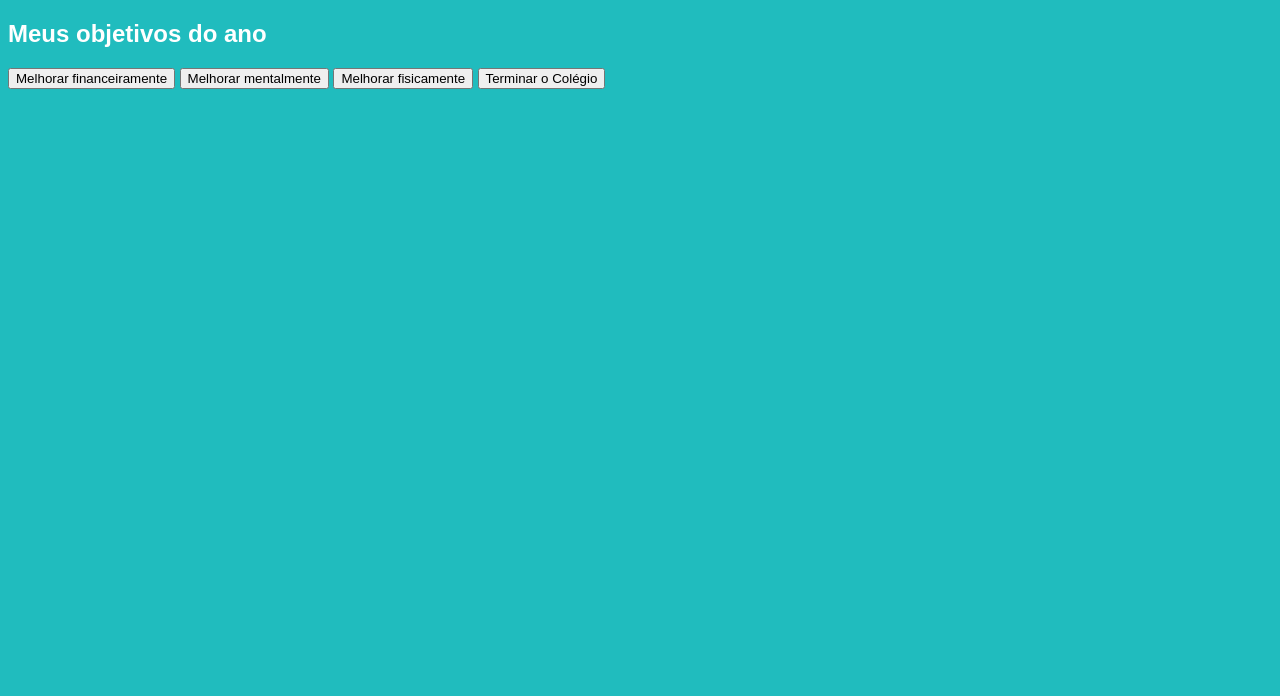
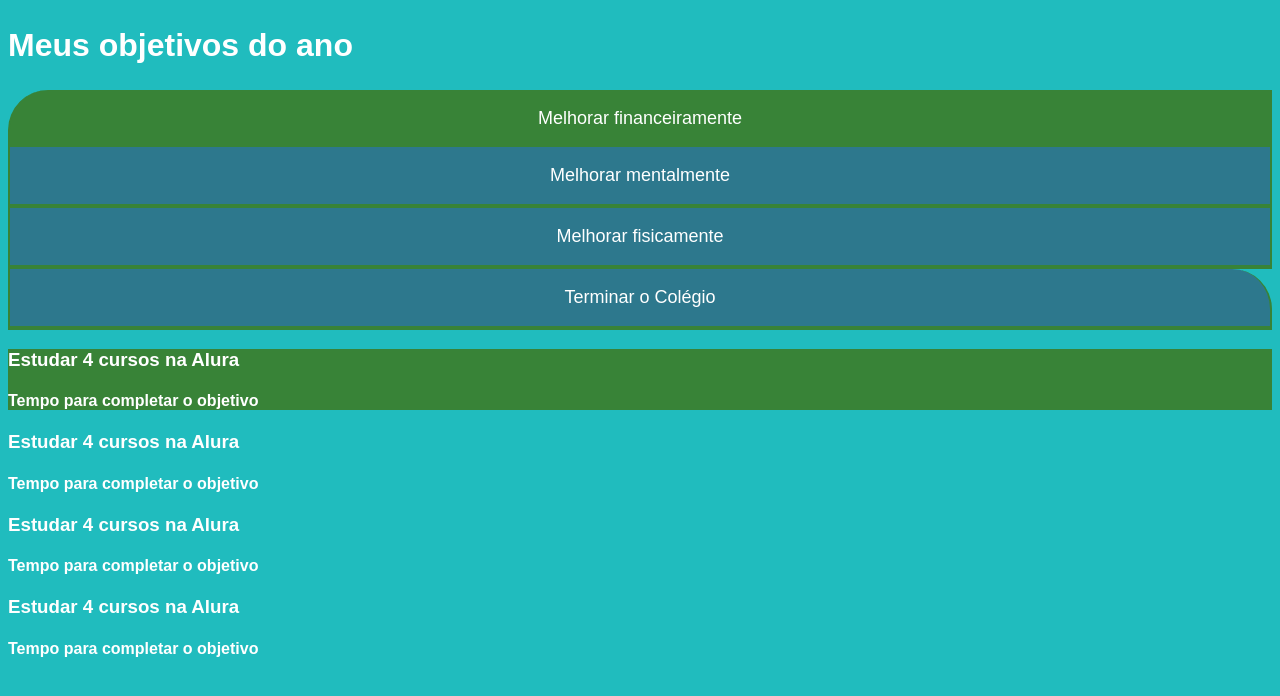
Before and after one commit to kaiofmuniz/agenda2025, a plain HTML site: page index.html in a window 1280 px wide. Drawn offline with Linux system fonts and the light colour scheme.

Commit message:
Add files via upload

```diff
--- a/index.html
+++ b/index.html
@@ -18,6 +18,26 @@
             <button class="botao">Terminar o Colégio</button>
         </div>
 
+        <div class="abas-textos">
+            <div class="abas-conteudo ativo">
+                <h3 class="aba-conteudo-titulo-principal">Estudar 4 cursos na Alura</h3>
+                <h4 class="aba-conteudo-titulo-secundario">Tempo para completar o objetivo</h4>
+            </div>
+            <div class="abas-conteudo">
+                <h3 class="aba-conteudo-titulo-principal">Estudar 4 cursos na Alura</h3>
+                <h4 class="aba-conteudo-titulo-secundario">Tempo para completar o objetivo</h4>
+            </div>
+            <div class="abas-conteudo">
+                <h3 class="aba-conteudo-titulo-principal">Estudar 4 cursos na Alura</h3>
+                <h4 class="aba-conteudo-titulo-secundario">Tempo para completar o objetivo</h4>
+            </div>
+            <div class="abas-conteudo">
+                <h3 class="aba-conteudo-titulo-principal">Estudar 4 cursos na Alura</h3>
+                <h4 class="aba-conteudo-titulo-secundario">Tempo para completar o objetivo</h4>
+            </div>
+
+        </div>
+    </section>
 </body>
 
 
--- /dev/null
+++ b/style.css
@@ -0,0 +1,81 @@
+
+
+:root{
+    --cor-de-fundo: #20bcbe;
+    --amarelo: #f1ff57;
+    --branco: #ffffff;
+    --botao-ativo: #388337;
+    --botao-inativo: rgba(58,55,94,0.5)
+}
+
+
+body{
+
+    background-color: var(--cor-de-fundo);
+    color: var(--branco);
+    font-family: 'Chakra Petch', sans-serif;
+}
+
+.conteudo.principal{
+
+    display: flex;
+    flex-direction: column;
+    justify-content: center;
+    align-items: center;
+    max-width: 1200px;
+    width: 100%;
+    margin: 0 auto;
+}
+
+.titulo-principal {
+    text-align: left;
+    width: 100%;
+    font-size: 32px;
+}
+
+.titulo-principal span {
+    color: var(--verde);
+}
+
+.botao {
+    font-family: 'Chakra Petch', sans-serif;
+    background-color: var(--botao-inativo);
+    color: var(--branco);
+    display: flex;
+    justify-content: center;
+    padding: 1em;
+    font-size: 18px;
+    align-items: center;
+    width: 100%;
+    border-bottom: 4px solid var(--botao-ativo);
+    border-left: 2px solid var(--botao-ativo);
+    border-right: 2px solid var(--botao-ativo);
+    border-top: none;
+}
+
+.botao:first-child {
+    border-radius: 40px 40px 0 0;
+}
+
+.botoes {
+    display: block;
+}
+
+.ativo{
+    background-color: var(--botao-ativo);
+    border-bottom: 4px solid var(--verde);
+}
+
+@media screen and (min-width: 768px) {
+    .botoes {
+        display: flex;
+    }
+
+    .botao:first-child {
+        border-radius: 40px 0 0 0;
+    }
+
+    .botao:last-child {
+        border-radius: 0 40px 0 0;
+    }
+}
```
Also changed, not shown: main.js (added, +51 -0 lines).
